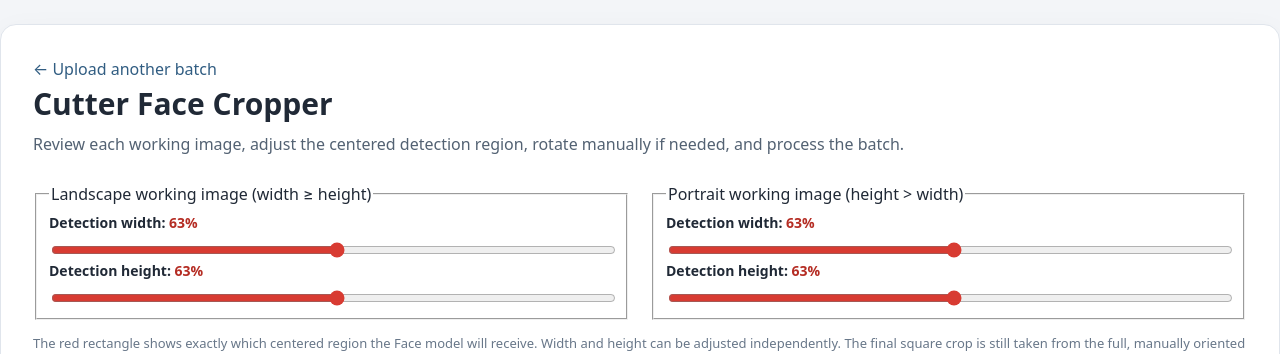
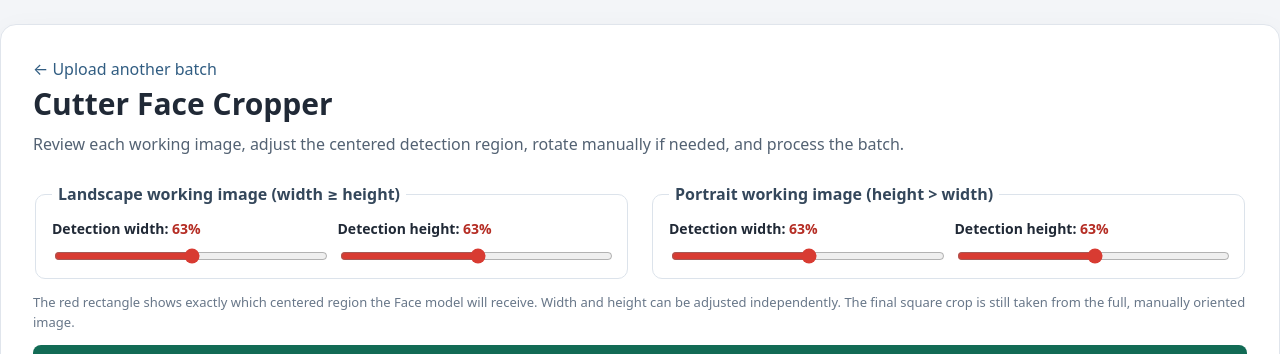
Before and after one commit to crico98/Cobalt_Crop, a Flask app: template templates/batch.html in a window 1280 px wide. Shown: the top 354 px of the page. Run offline with Flask 3, Linux system fonts and the light colour scheme; the template is opened without the code that fills it, so the values that code supplies are empty.

Commit message:
Style orientation-specific crop presets

```diff
--- a/static/style.css
+++ b/static/style.css
@@ -31,3 +31,7 @@ dl{display:grid;grid-template-columns:1fr auto;gap:5px 12px;font-size:14px}dt{co
 @media(max-width:650px){.crop-controls{grid-template-columns:1fr;gap:12px}}
 .crop-guide span{display:inline-block;margin:5px;padding:3px 7px;border-radius:4px;background:#f04438;color:white;font-size:11px;line-height:1.25;font-weight:700;white-space:nowrap}
 .crop-guide.is-full{border-color:#24a36a;background:transparent;box-shadow:none}
+
+.crop-preset{border:1px solid #dce3eb;border-radius:10px;padding:12px 16px;min-width:0;display:grid;grid-template-columns:1fr 1fr;gap:12px}
+.crop-preset legend{font-weight:700;padding:0 6px;color:#34475b}
+@media(max-width:650px){.crop-preset{grid-template-columns:1fr}}
```
